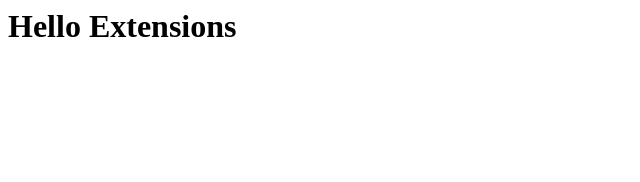
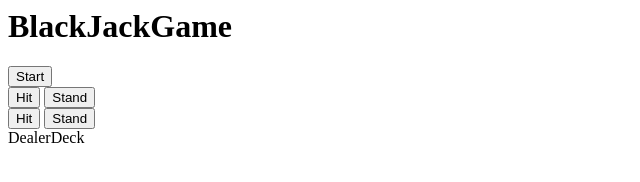
Before and after one commit to crispulum/Codesmith-Blackjack-Extension, a browser extension: page index.html in a window 1280 px wide. Shown: the whole page, without its empty margins (0-640 px from the left). Drawn offline with Linux system fonts and the light colour scheme.

Commit message:
included html

```diff
--- a/index.html
+++ b/index.html
@@ -1,7 +1,21 @@
 <html>
 
 <body>
-    <h1>Hello Extensions</h1>
+    <h1>BlackJackGame</h1>
+    <div class="Game">
+        <button type="button">Start
+    </div>
+    <div class="User">
+        <button type="button">Hit</button>
+        <button type="button">Stand</button>
+        <div class="UserDeck"></div>
+    </div>
+    <div class="Dealer">
+        <button type="Hit">Hit</button>
+        <button type="Stand">Stand</button>
+        <div class="DealerDeck">DealerDeck</div>
+    </div>
+    </div>
 </body>
 
 <script src="main.js"></script>
```
